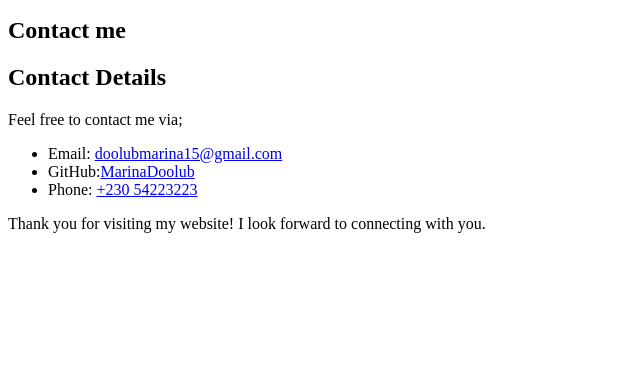
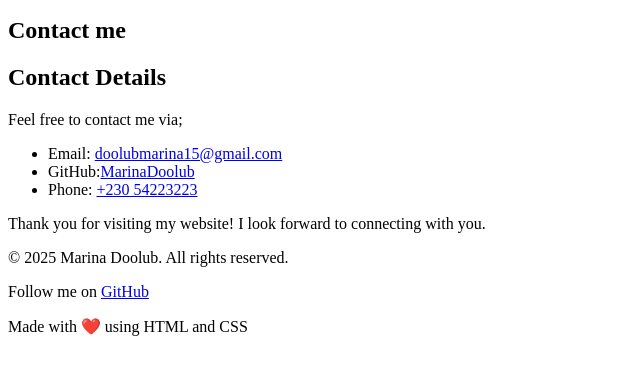
Before and after one commit to MarinaDoolub/MarinaDoolub.github.io, a plain HTML site: page html/contact.html in a window 1280 px wide. Shown: the part 47-422 px from the top of the page, without its empty margins (0-640 px from the left). Drawn offline with Linux system fonts and the light colour scheme.

Commit message:
added footer

```diff
--- a/html/contact.html
+++ b/html/contact.html
@@ -46,3 +46,14 @@
             </section>
 
         </main>
+          <footer class="footer">
+            <div class="bottom-bar">
+                <p>&copy; 2025 Marina Doolub. All rights reserved.</p>
+                <p>Follow me on
+                    <a href="https://github.com/MarinaDoolub">GitHub</a>
+                </p>
+                <p>Made with ❤️ using HTML and CSS</p>
+            </div>
+     </footer>
+        </body>
+</html>
```
